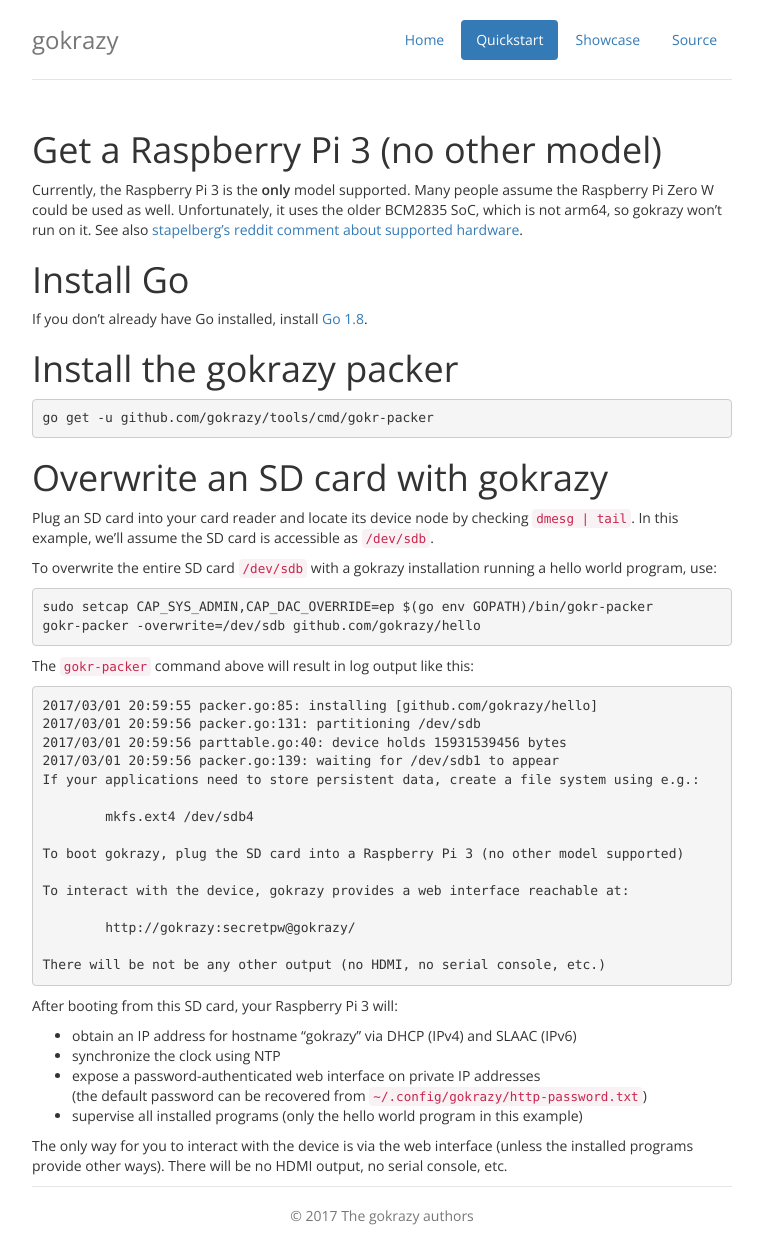
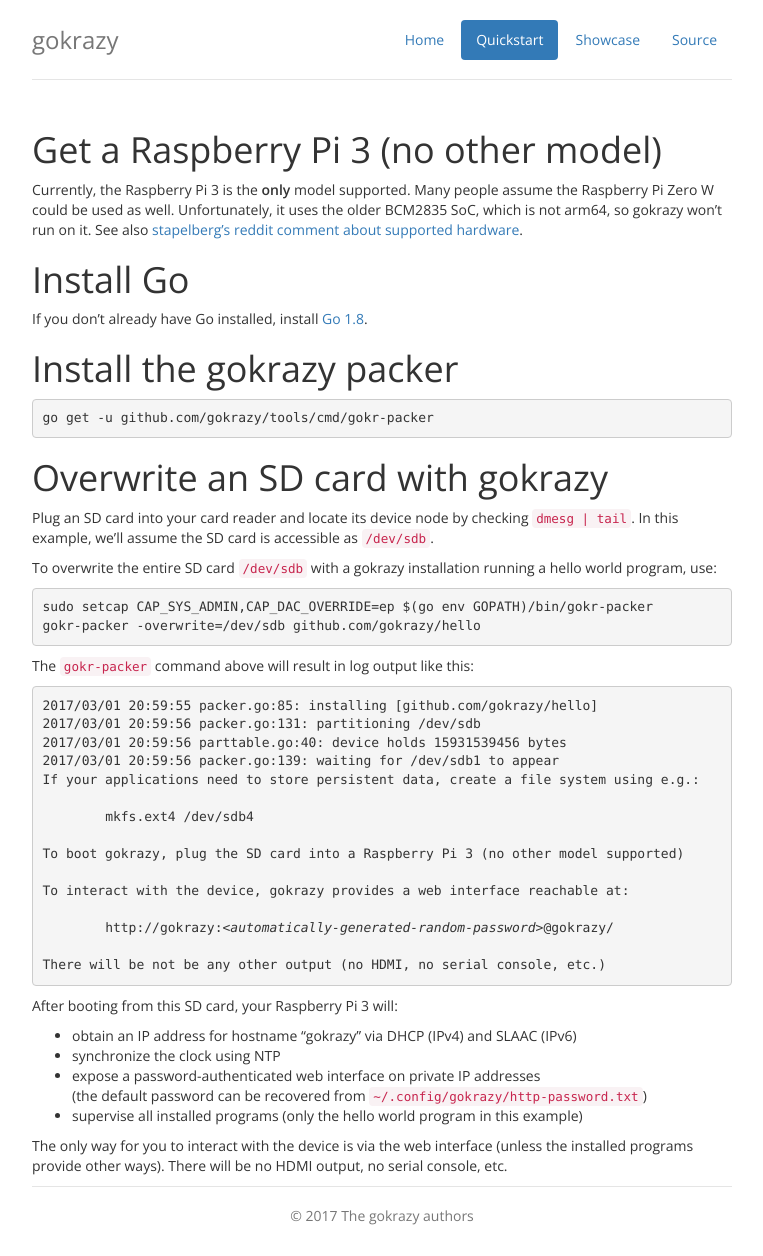
Before and after one commit to gokrazy/gokrazy.github.io, a Jekyll site: the page built from quickstart.html, in a window 1280 px wide. Shown: the whole page, without its empty margins (258-1021 px from the left). Built offline with Jekyll 4.4.1, drawn with Linux system fonts in a browser that asks for light colours; nearby versions of some CDN libraries; some web fonts are replaced; Markdown is read by kramdown in place of the engine named in the settings.

Commit message:
quickstart: explicitly mention that we use random auto-generated passwords

```diff
--- a/quickstart.html
+++ b/quickstart.html
@@ -50,7 +50,7 @@ To boot gokrazy, plug the SD card into a Raspberry Pi 3 (no other model supporte
 
 To interact with the device, gokrazy provides a web interface reachable at:
 
-	http://gokrazy:secretpw@gokrazy/
+	http://gokrazy:<i>&lt;automatically-generated-random-password&gt;</i>@gokrazy/
 
 There will be not be any other output (no HDMI, no serial console, etc.)</pre>
           <p>
```
